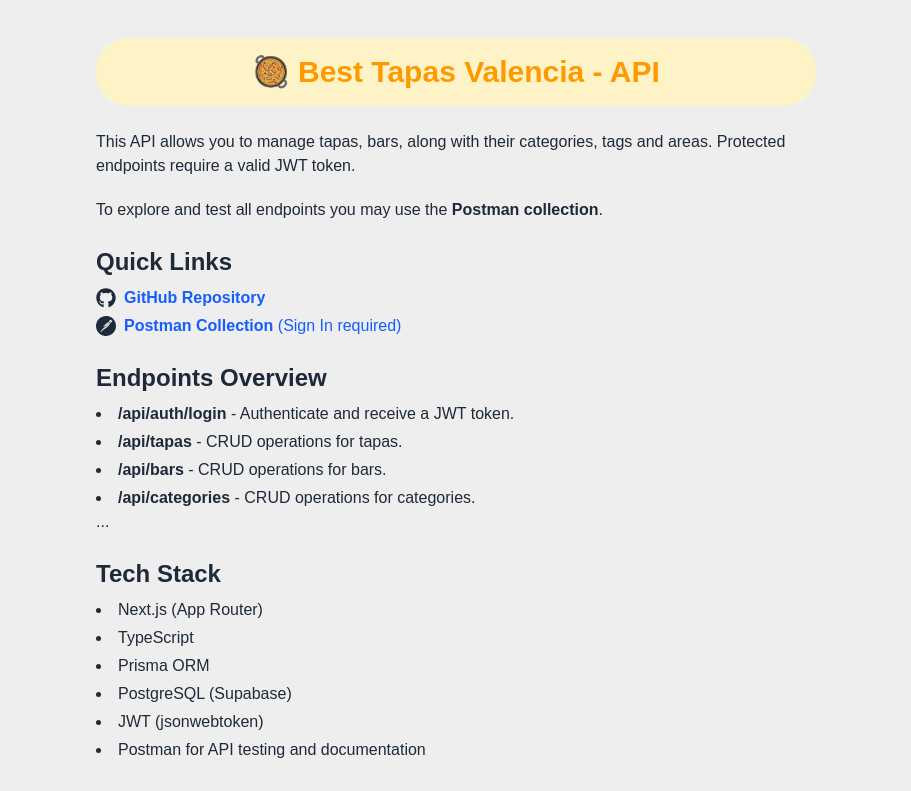
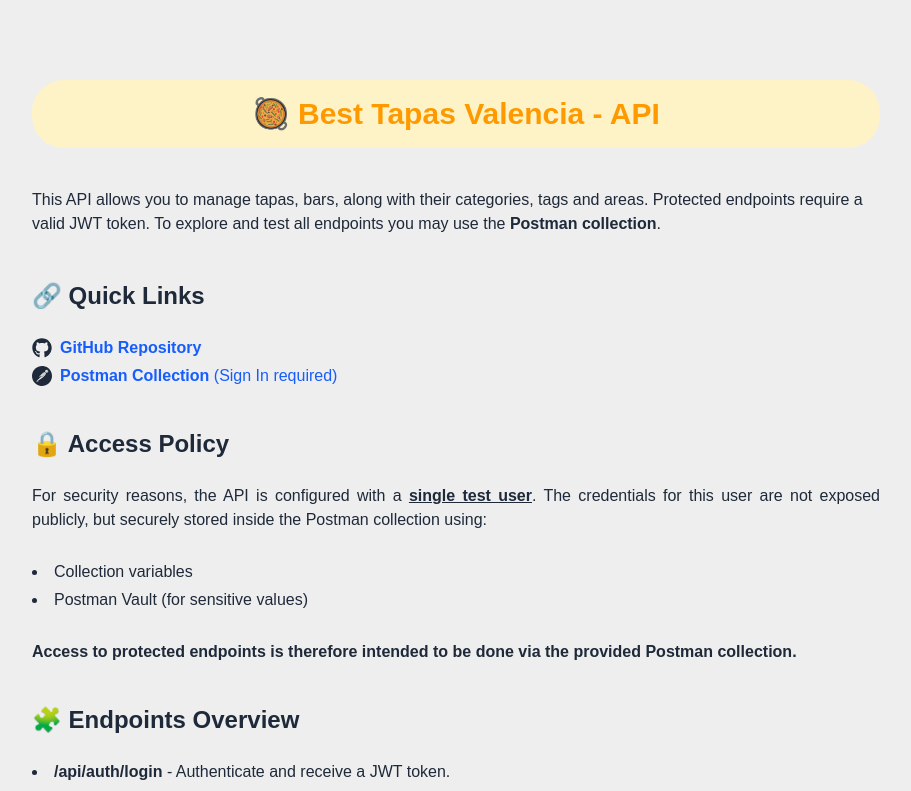
Before and after one commit to camelia96/best-tapas-valencia, a Next.js app: page / in a window 1280 px wide. Shown: the top 791 px of the page, without its empty margins (184-1095 px from the left). Built offline with nearby package versions, Linux system fonts and the light colour scheme; a web font is replaced by a local one.

Commit message:
css + descriptions

```diff
--- a/app/page.tsx
+++ b/app/page.tsx
@@ -4,16 +4,16 @@
 export default function Home() {
 
   return (
-    <div className="max-w-3xl m-auto p-6 flex flex-col justify-center h-screen text-gray-800 bg-[#EEEEEE] font-mono">
+    <div className="max-w-4xl m-auto px-6 py-20 flex flex-col justify-center text-gray-800 bg-[#EEEEEE] font-mono gap-4">
       <h1 className="text-3xl text-center font-bold mb-6 bg-amber-100 px-8 py-4 rounded-4xl text-amber-500">🥘 Best Tapas Valencia - API</h1>
       <p className="mb-1">
         This API allows you to manage tapas, bars, along with their categories, tags and areas.
         Protected endpoints require a valid JWT token.
+        To explore and test all endpoints you may use the <span className="font-semibold">Postman collection</span>.
       </p>
-      <p className="mt-4">To explore and test all endpoints you may use the <span className="font-semibold">Postman collection</span>.</p>
 
       {/** Quick Links */}
-      <h2 className="text-2xl font-semibold mt-6 mb-2">Quick Links</h2>
+      <h2 className="text-2xl font-semibold mt-6 mb-2">🔗 Quick Links</h2>
       <ul className="list-disc list-inside space-y-1">
         <li className="flex items-center gap-2">
           <FaGithub size={20} />
@@ -39,8 +39,21 @@
         </li>
       </ul>
 
+      {/** Access Policy */}
+      <h2 className="text-2xl font-semibold mt-6 mb-2">🔒 Access Policy</h2>
+      <p className="text-justify">
+        For security reasons, the API is configured with a <span className="font-semibold underline">single test user</span>. The credentials for this user are not exposed publicly, but securely stored inside the Postman collection using:
+      </p>
+      <ul className="list-disc list-inside space-y-1 my-3">
+        <li>Collection variables</li>
+        <li>Postman Vault (for sensitive values)</li>
+      </ul>
+
+      <p className="font-semibold text-justify">Access to protected endpoints is therefore intended to be done via the provided Postman collection.</p>
+
+
       {/** Endpoints */}
-      <h2 className="text-2xl font-semibold mt-6 mb-2">Endpoints Overview</h2>
+      <h2 className="text-2xl font-semibold mt-6 mb-2">🧩 Endpoints Overview</h2>
       <ul className="list-disc list-inside space-y-1">
         <li>
           <strong>/api/auth/login</strong> - Authenticate and receive a JWT token.
@@ -58,7 +71,7 @@
       </ul>
 
       {/** Tech Stack */}
-      <h2 className="text-2xl font-semibold mt-6 mb-2">Tech Stack</h2>
+      <h2 className="text-2xl font-semibold mt-6 mb-2">📦 Tech Stack</h2>
       <ul className="list-disc list-inside space-y-1">
         <li>Next.js (App Router)</li>
         <li>TypeScript</li>
```
